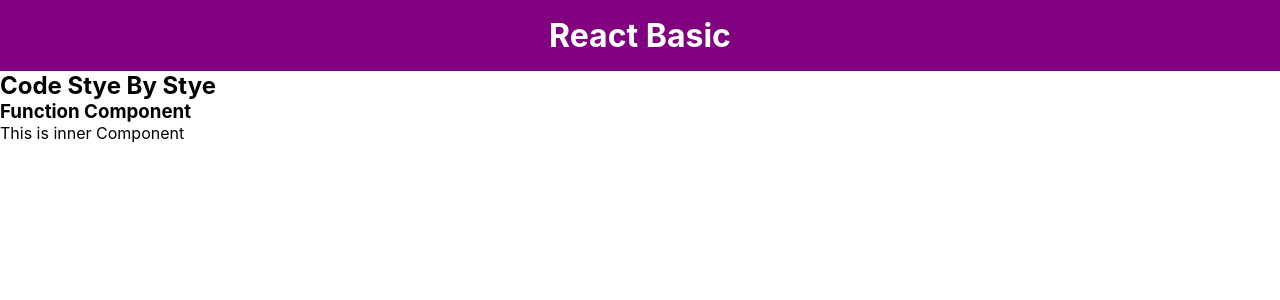
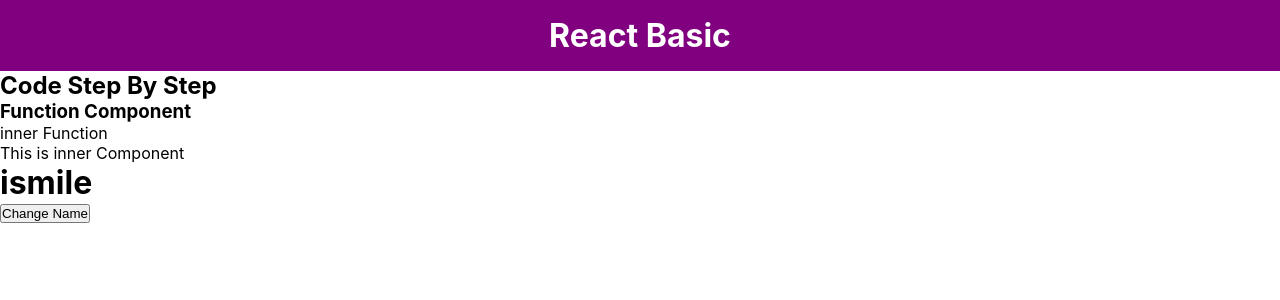
Before and after one commit to ismailsardar/react_2, a React (Create React App) app in the folder my-selfs/: page / in a window 1280 px wide. Shown: the top 300 px of the page. Built offline with nearby package versions, Linux system fonts and the light colour scheme.

Commit message:
props handel class component

```diff
--- a/my-selfs/src/components/code_stye_By_stye/Function.js
+++ b/my-selfs/src/components/code_stye_By_stye/Function.js
@@ -1,9 +1,18 @@
 import React from 'react'
 
 const Function = () => {
+
+  function innerFun() {
+    return(<div>
+      <p>inner Function</p>
+    </div>)
+  }
+
   return (
     <div>
       <h3>Function Component</h3>
+      {/* <innerFun /> */}
+      {innerFun()}
       <Gard />
     </div>
   )
--- a/my-selfs/src/components/code_stye_By_stye/MyComponent.js
+++ b/my-selfs/src/components/code_stye_By_stye/MyComponent.js
@@ -1,11 +1,13 @@
 import React from 'react'
 import Function from './Function'
+import Props from './Props'
 
 const MyComponent = () => {
   return (
     <div>
-        <h2>Code Stye By Stye</h2>
+        <h2>Code Step By Step</h2>
         <Function />
+        <Props name={"Ismile"} />
     </div>
   )
 }
--- /dev/null
+++ b/my-selfs/src/components/code_stye_By_stye/Props.js
@@ -0,0 +1,25 @@
+import React, { Component } from "react";
+
+export default class Props extends Component {
+  constructor(props) {
+    super(props);
+
+    this.state = {
+      name: "ismile",
+    };
+  }
+
+  handelChange() {
+    this.setState({ name: "Sardar" }, () => console.log("Current value",this.state.name));
+    console.log(this.state.name);
+  }
+
+  render() {
+    return (
+      <div>
+        <h1>{this.state.name}</h1>
+        <button onClick={() => this.handelChange()}>Change Name</button>
+      </div>
+    );
+  }
+}
```
